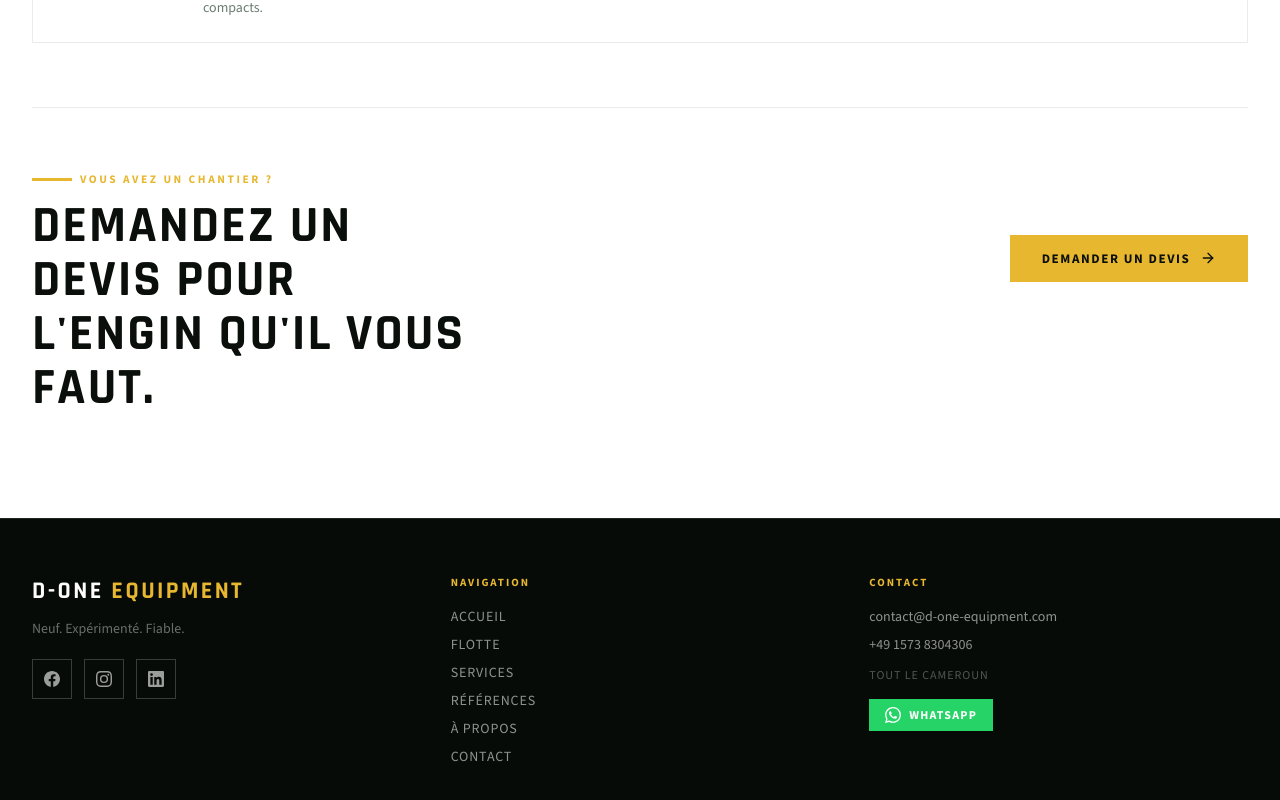
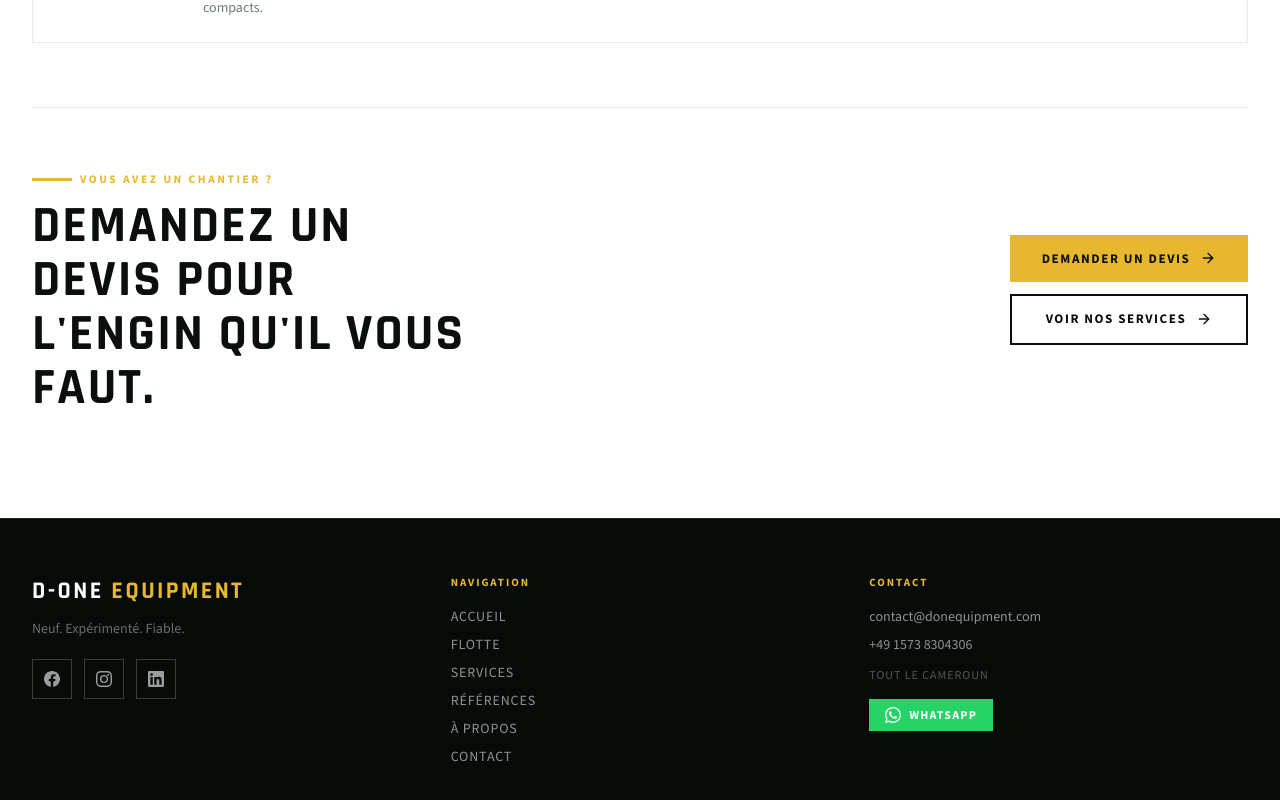
Before and after one commit to falachabt/d_one_equipement, a Next.js app: page /flotte in a window 1280 px wide. Shown: the part 1626-2426 px from the top of the page. Built offline with nearby package versions, Linux system fonts and the light colour scheme; no server answers.

Commit message:
feat: initialize global styles and define site data structures

```diff
--- a/src/app/globals.css
+++ b/src/app/globals.css
@@ -166,12 +166,25 @@ textarea {
   letter-spacing: 0.12em;
   text-transform: uppercase;
   cursor: pointer;
-  border: 2px solid white;
+  border: 2px solid var(--surface-ink);
   background: transparent;
+  color: var(--surface-ink);
+}
+
+.btn-secondary:hover {
+  background: rgba(0, 0, 0, 0.05);
+}
+
+/* Auto-flip to white in dark contexts */
+.section-dark .btn-secondary,
+.hero-overlay ~ * .btn-secondary,
+[class*="bg-[rgba(10"] .btn-secondary {
+  border-color: white;
   color: white;
 }
 
-.btn-secondary:hover {
+.section-dark .btn-secondary:hover,
+.hero-overlay ~ * .btn-secondary:hover {
   background: rgba(255, 255, 255, 0.08);
 }
 
--- a/src/data/site.ts
+++ b/src/data/site.ts
@@ -61,7 +61,7 @@ export type ArticleItem = {
 const fallbackPhone =
   process.env.NEXT_PUBLIC_CONTACT_PHONE ?? "+49 1573 8304306";
 const fallbackEmail =
-  process.env.NEXT_PUBLIC_CONTACT_EMAIL ?? "contact@d-one-equipment.com";
+  process.env.NEXT_PUBLIC_CONTACT_EMAIL ?? "contact@donequipment.com";
 const whatsappSource = process.env.NEXT_PUBLIC_WHATSAPP_NUMBER ?? fallbackPhone;
 const whatsappDigits = whatsappSource.replace(/\D/g, "");
 
```
